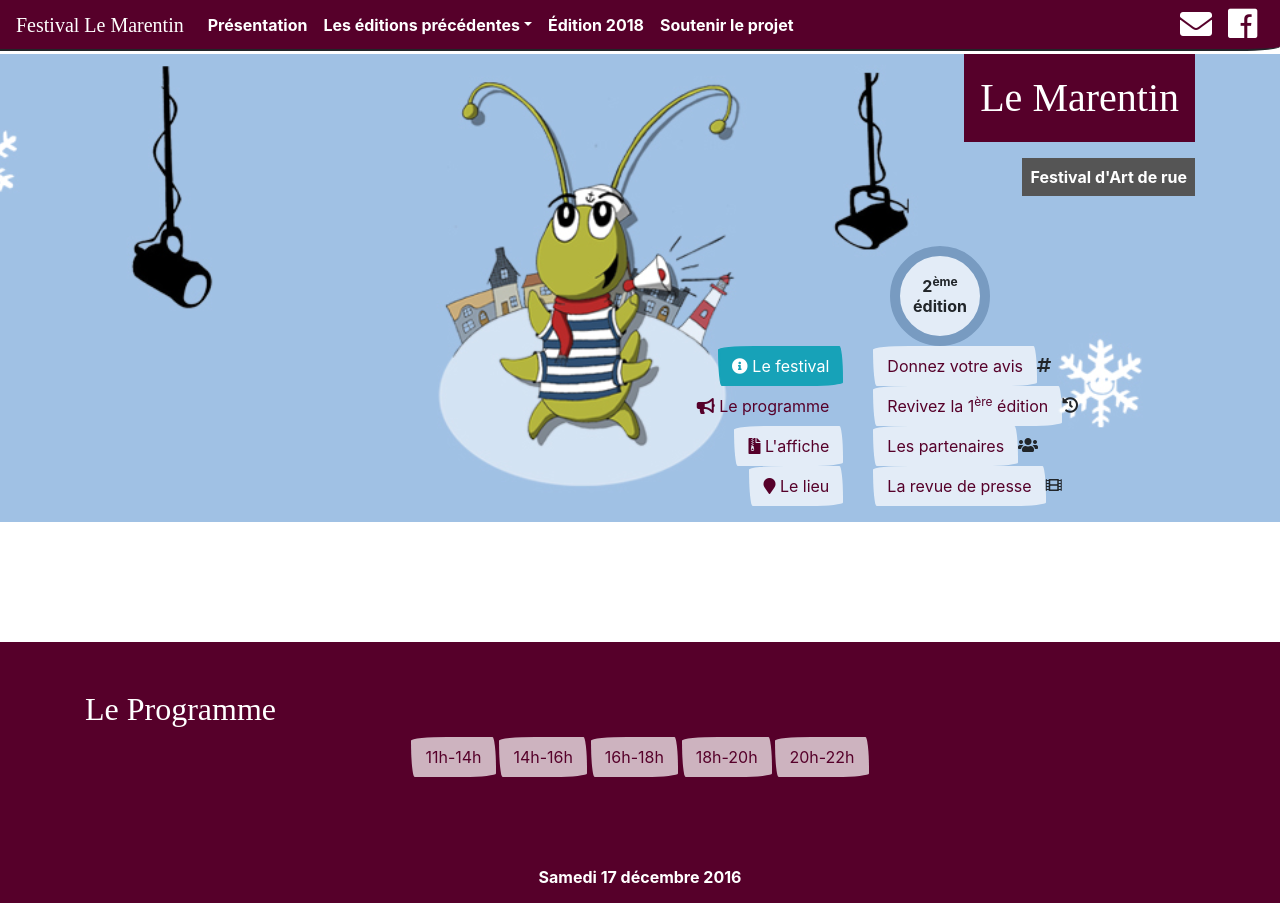
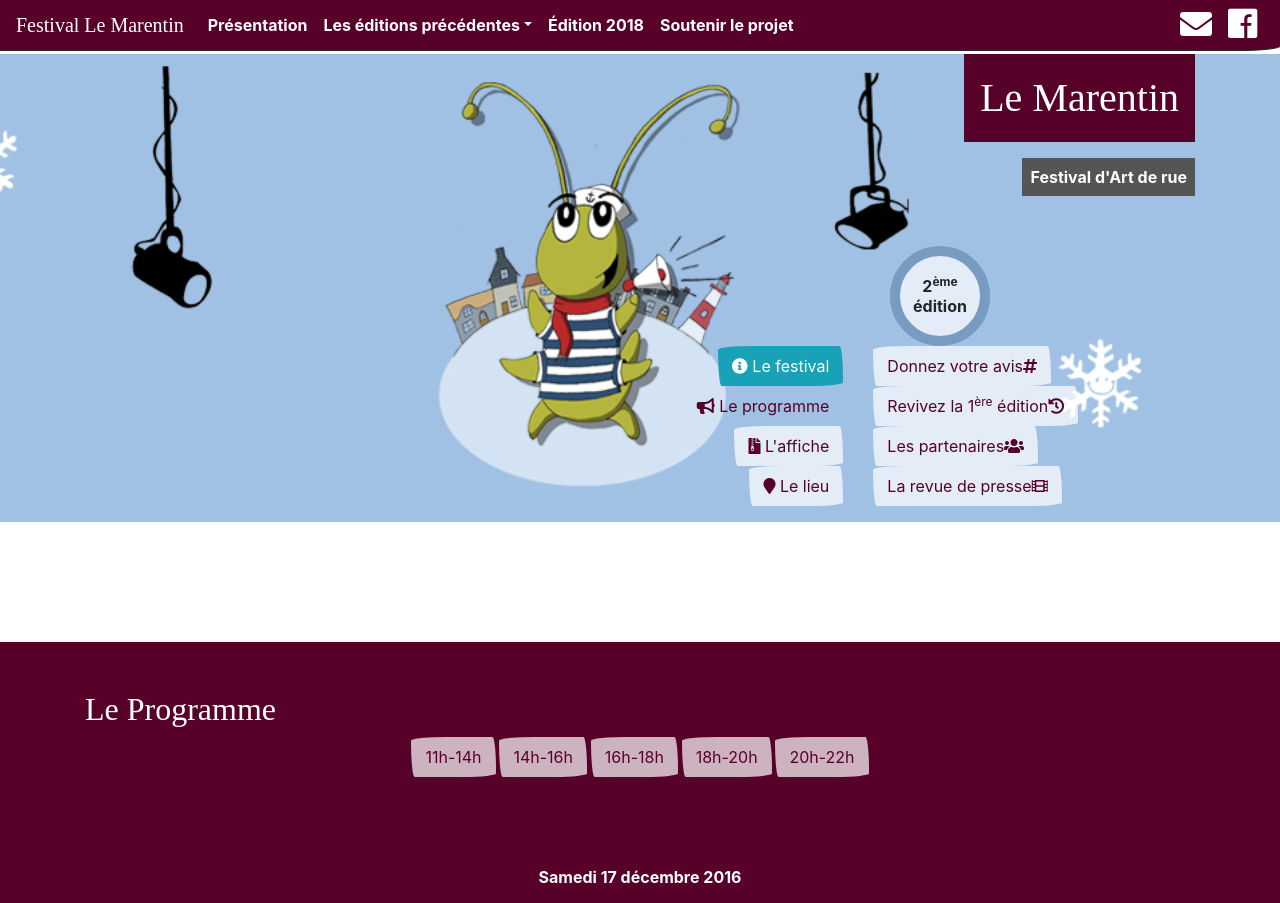
Before and after one commit to tibodut/marentin, a Jekyll site: the page built from edition-2016.html, in a window 1280 px wide. Shown: the top 903 px of the page. Built offline with Jekyll 4.4.1, drawn with Linux system fonts in a browser that asks for light colours; nearby versions of some CDN libraries; some web fonts are replaced.

Commit message:
Update edition-2016.html

```diff
--- a/edition-2016.html
+++ b/edition-2016.html
@@ -24,10 +24,10 @@ layout: default
 
             </div>
             <div class="col-sm-4">
-                <p style="line-height: 2em;"><a class="btn btn-default" href="https://www.facebook.com/events/361946424138220/" target="_blank" role="button" style="background:rgba(255,255,255,.7)"> Donnez votre avis</a><span class="fa fa-hashtag" aria-hidden="true"></span><br />
-                    <a class="btn btn-default" href="#le-marentin-2015" target="_blank" role="button" style="background:rgba(255,255,255,.7)"> Revivez la 1<sup>ère</sup> édition</a><span class="fa fa-history" aria-hidden="true"></span><br />
-      <a class="btn btn-default" href="#partenaires" role="button" style="background:rgba(255,255,255,.7)"> Les partenaires</a><span class="fa fa-users"></span><br />
-                    <a class="btn btn-default" href="#revue-de-presse" role="button" style="background:rgba(255,255,255,.7)"> La revue de presse</a><span class="fa fa-film"></span></p>
+                <p style="line-height: 2em;"><a class="btn btn-default" href="https://www.facebook.com/events/361946424138220/" target="_blank" role="button" style="background:rgba(255,255,255,.7)"> Donnez votre avis<span class="fa fa-hashtag" aria-hidden="true"></span></a><br />
+                    <a class="btn btn-default" href="#le-marentin-2015" target="_blank" role="button" style="background:rgba(255,255,255,.7)"> Revivez la 1<sup>ère</sup> édition<span class="fa fa-history" aria-hidden="true"></span></a><br />
+      <a class="btn btn-default" href="#partenaires" role="button" style="background:rgba(255,255,255,.7)"> Les partenaires<span class="fa fa-users"></span></a><br />
+                    <a class="btn btn-default" href="#revue-de-presse" role="button" style="background:rgba(255,255,255,.7)"> La revue de presse<span class="fa fa-film"></span></a></p>
             </div> </div>
         </div>
        <div class="bg-white py-5">
```
